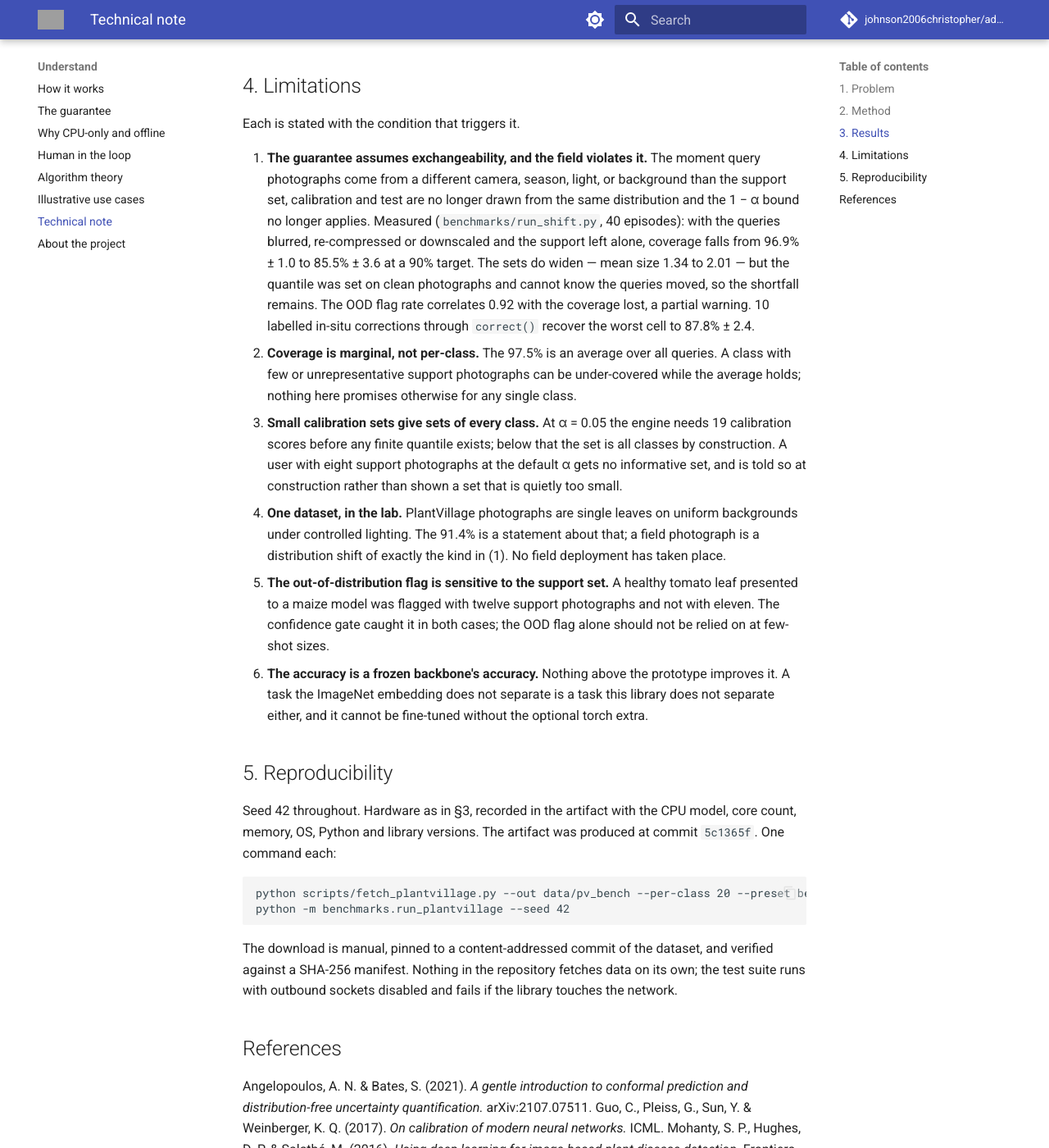
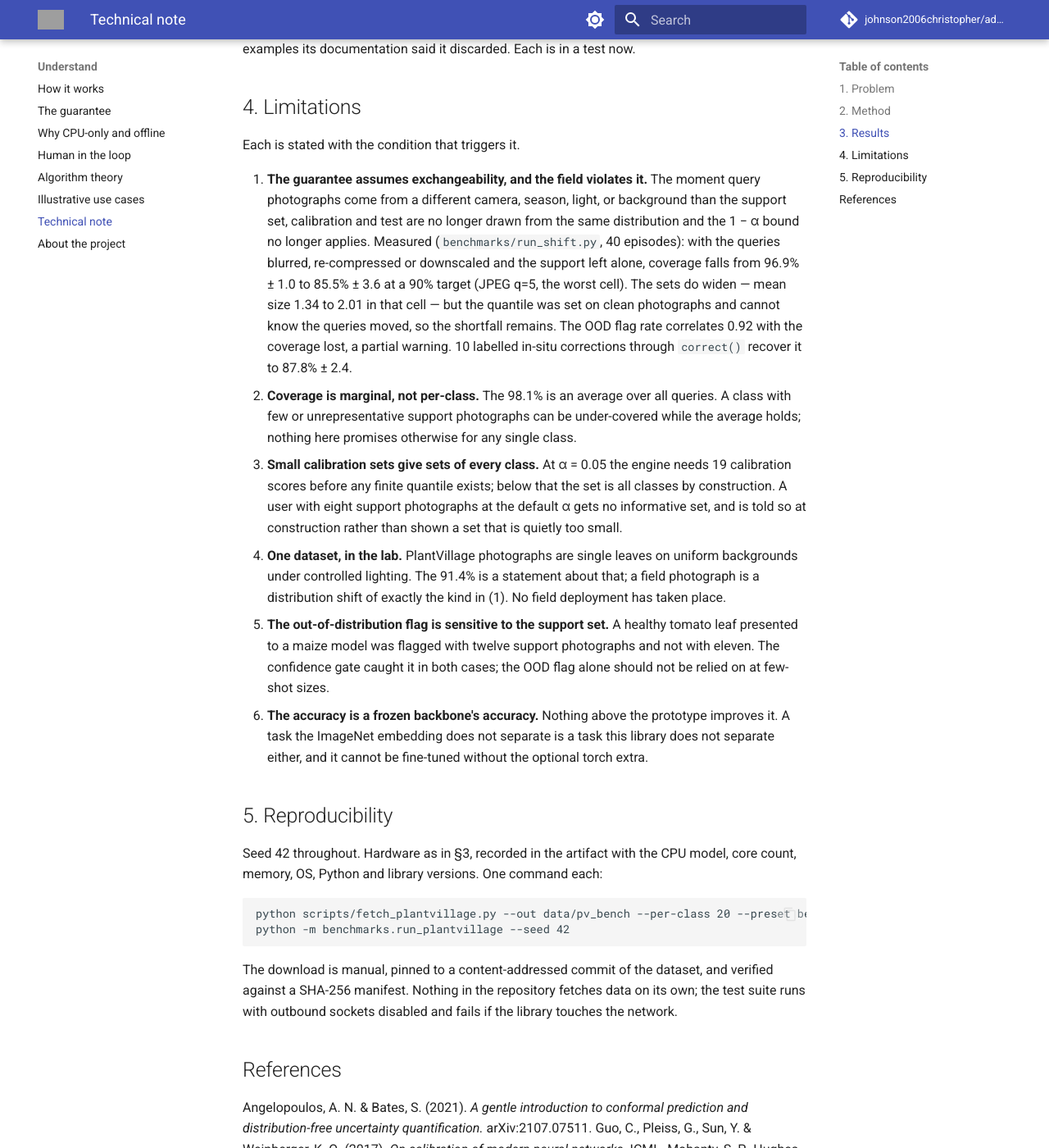
Before and after one commit to johnson2006christopher/adaptshot, an MkDocs documentation site: the page built from docs/understand/technical-note.md, in a window 1280 px wide and 1400 px high, scrolled down 2864 px. Shown: the whole window at 82% size. Built offline with MkDocs 1.6.1 and Material for MkDocs 9.7.7, drawn with Linux system fonts in a browser that asks for light colours; comment, search, counter and statistics services are not loaded; some of the changed text lies outside the part shown; grey boxes are pictures that could not be loaded.

Commit message:
docs: technical note names its worst cell, quotes 98.1, drops the untraceable commit claim (#127)

````diff
--- a/docs/understand/technical-note.md
+++ b/docs/understand/technical-note.md
@@ -60,8 +60,8 @@ Peak resident memory for that cold-start cycle — one process, one support set,
 
 Each is stated with the condition that triggers it.
 
-1. **The guarantee assumes exchangeability, and the field violates it.** The moment query photographs come from a different camera, season, light, or background than the support set, calibration and test are no longer drawn from the same distribution and the 1 − α bound no longer applies. Measured (`benchmarks/run_shift.py`, 40 episodes): with the queries blurred, re-compressed or downscaled and the support left alone, coverage falls from 96.9% ± 1.0 to 85.5% ± 3.6 at a 90% target. The sets do widen — mean size 1.34 to 2.01 — but the quantile was set on clean photographs and cannot know the queries moved, so the shortfall remains. The OOD flag rate correlates 0.92 with the coverage lost, a partial warning. 10 labelled in-situ corrections through `correct()` recover the worst cell to 87.8% ± 2.4.
-2. **Coverage is marginal, not per-class.** The 97.5% is an average over all queries. A class with few or unrepresentative support photographs can be under-covered while the average holds; nothing here promises otherwise for any single class.
+1. **The guarantee assumes exchangeability, and the field violates it.** The moment query photographs come from a different camera, season, light, or background than the support set, calibration and test are no longer drawn from the same distribution and the 1 − α bound no longer applies. Measured (`benchmarks/run_shift.py`, 40 episodes): with the queries blurred, re-compressed or downscaled and the support left alone, coverage falls from 96.9% ± 1.0 to 85.5% ± 3.6 at a 90% target (JPEG q=5, the worst cell). The sets do widen — mean size 1.34 to 2.01 in that cell — but the quantile was set on clean photographs and cannot know the queries moved, so the shortfall remains. The OOD flag rate correlates 0.92 with the coverage lost, a partial warning. 10 labelled in-situ corrections through `correct()` recover it to 87.8% ± 2.4.
+2. **Coverage is marginal, not per-class.** The 98.1% is an average over all queries. A class with few or unrepresentative support photographs can be under-covered while the average holds; nothing here promises otherwise for any single class.
 3. **Small calibration sets give sets of every class.** At α = 0.05 the engine needs 19 calibration scores before any finite quantile exists; below that the set is all classes by construction. A user with eight support photographs at the default α gets no informative set, and is told so at construction rather than shown a set that is quietly too small.
 4. **One dataset, in the lab.** PlantVillage photographs are single leaves on uniform backgrounds under controlled lighting. The 91.4% is a statement about that; a field photograph is a distribution shift of exactly the kind in (1). No field deployment has taken place.
 5. **The out-of-distribution flag is sensitive to the support set.** A healthy tomato leaf presented to a maize model was flagged with twelve support photographs and not with eleven. The confidence gate caught it in both cases; the OOD flag alone should not be relied on at few-shot sizes.
@@ -69,7 +69,7 @@ Each is stated with the condition that triggers it.
 
 ## 5. Reproducibility
 
-Seed 42 throughout. Hardware as in §3, recorded in the artifact with the CPU model, core count, memory, OS, Python and library versions. The artifact was produced at commit `5c1365f`. One command each:
+Seed 42 throughout. Hardware as in §3, recorded in the artifact with the CPU model, core count, memory, OS, Python and library versions. One command each:
 
 ```
 python scripts/fetch_plantvillage.py --out data/pv_bench --per-class 20 --preset benchmark
````
Also changed, not shown: other parts of docs/understand/technical-note.md (+1 -1 lines).
